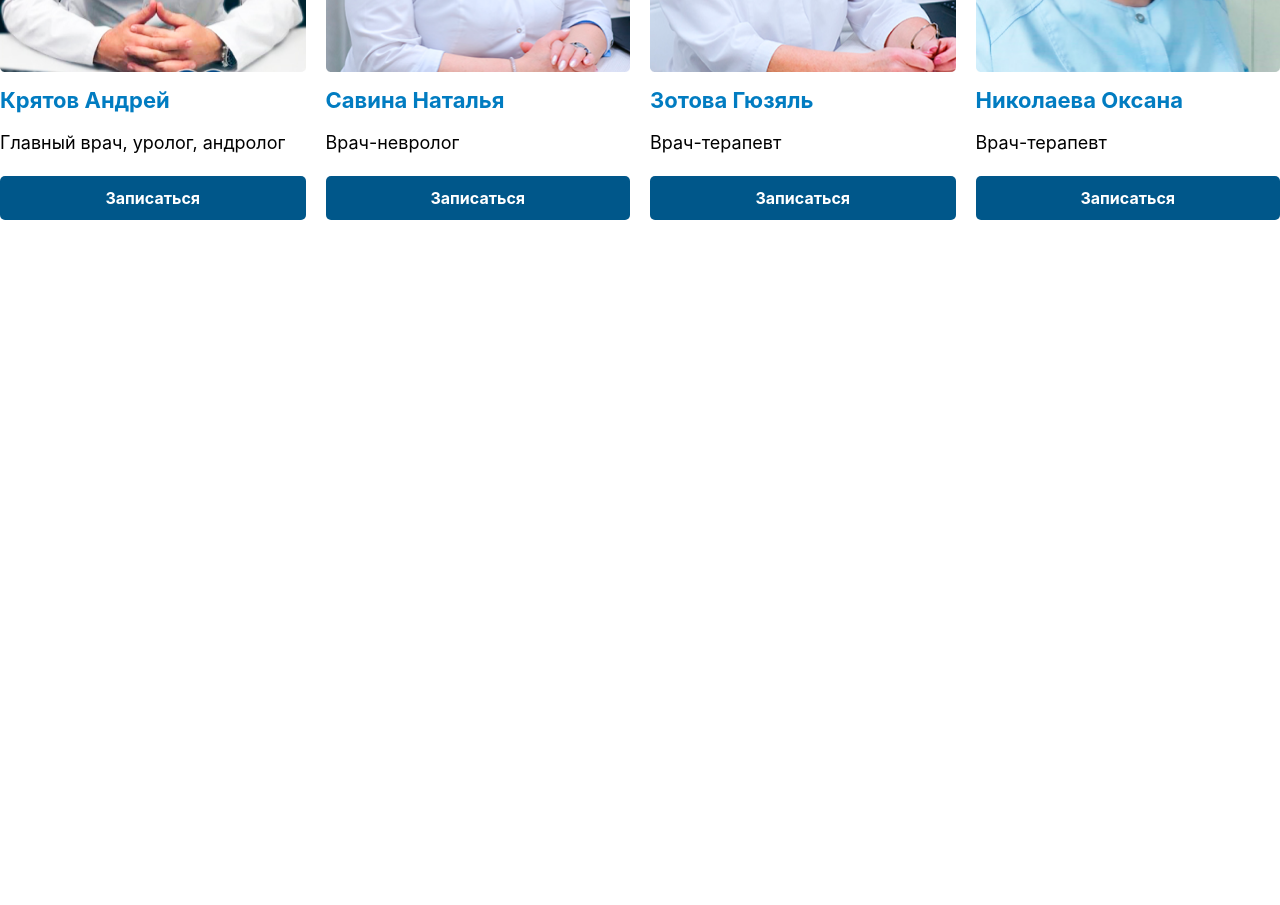
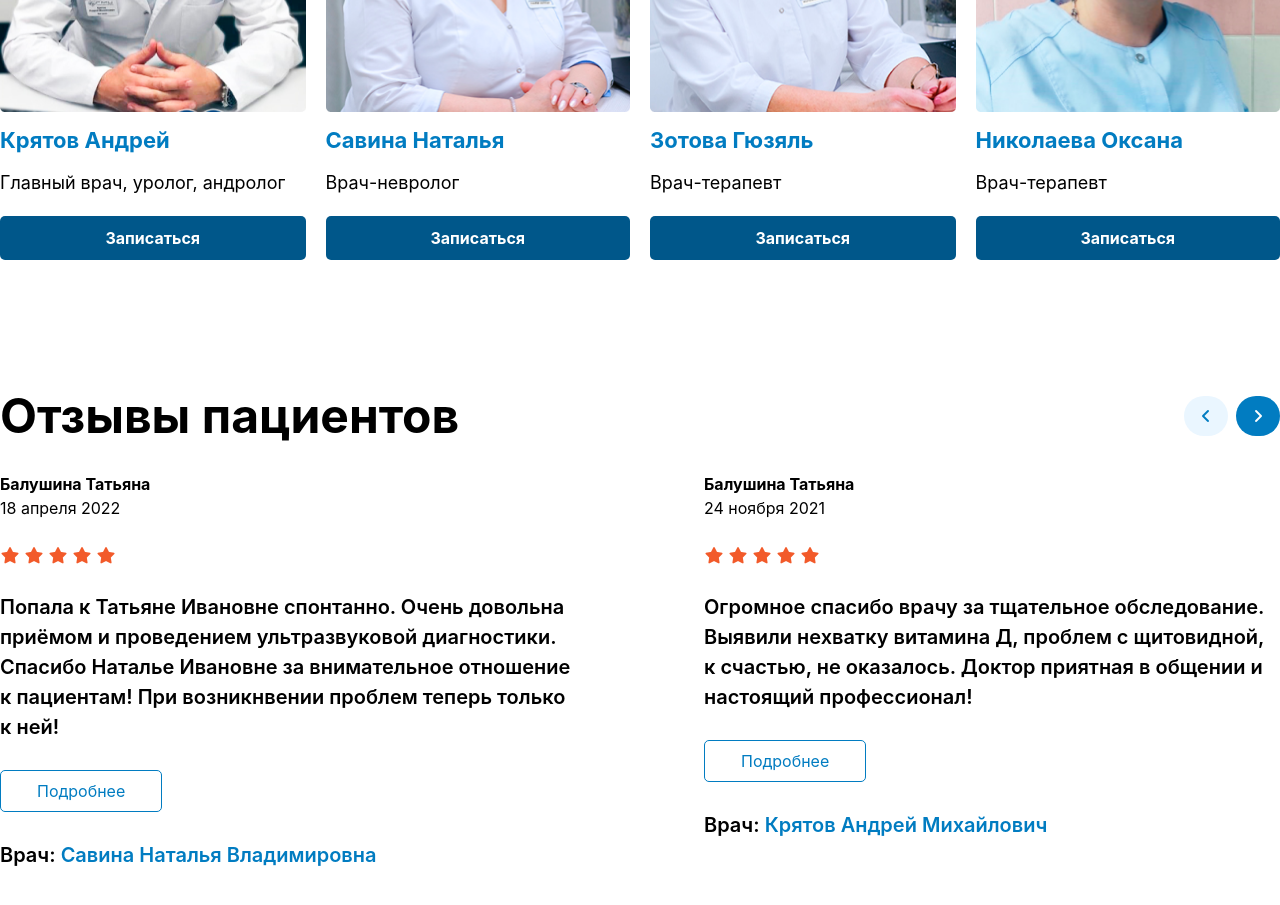
Before and after one commit to hakimovasharifa10-boop/Project4, a website: page src/page4/index.html in a window 1280 px wide. Shown: the part 2908-3813 px from the top of the page. Before the commit the page ends 3208 px from the top, so only its background shows below. Drawn offline with nearby package versions, Linux system fonts and the light colour scheme; files that its build step writes are made by us from their sources.

Commit message:
add fourth-section page4

```diff
--- a/src/page4/index.html
+++ b/src/page4/index.html
@@ -168,7 +168,7 @@
         </div>
     </section>
 
-    <section class="section-3 max-w-350 m-auto my-20 px-4 lg:px-0 ">
+    <section class="section-3 max-w-350 m-auto my-30 px-4 lg:px-0 ">
      <div class="flex lg:flex-row gap-5 lg:gap-0 flex-col justify-between lg:items-center">
        <h2 class="text-[35px] font-bold  lg:text-[48px]">Врачи</h2>
        <div class="flex items-center gap-2">
@@ -210,6 +210,57 @@
 
      </div>
     </section>
+
+    <section class="section-4 max-w-350 m-auto my-30 px-4 lg:px-0 ">
+ <div class="flex lg:flex-row gap-5 pb-5 lg:gap-0 flex-col justify-between lg:items-center">
+       <h2 class="text-[35px] font-bold  lg:text-[48px]">Отзывы пациентов</h2>
+       <div class="flex items-center gap-2">
+           <button class="text-[#017CC1] rounded-full px-3 py-2 bg-[#EAF6FF]">
+            <i class="fa-solid fa-angle-left"></i>
+        </button>
+           <button class="text-white rounded-full px-3 py-2 bg-[#017CC1]">
+            <i class="fa-solid fa-angle-right"></i>
+        </button>
+       </div>
+     </div>
+     <div class="flex justify-between">
+        <div class="lg:w-[45%]">
+          <div>
+            <p class="font-bold">Балушина Татьяна</p>
+            <p>18 апреля 2022</p>
+          </div>
+          <div class="flex items-center gap-1 my-7 text-[#F25A2A]">
+            <i class="fa-solid fa-star"></i>
+            <i class="fa-solid fa-star"></i>
+            <i class="fa-solid fa-star"></i>
+            <i class="fa-solid fa-star"></i>
+            <i class="fa-solid fa-star"></i>
+        </div>
+        <p class="lg:text-[20px] font-semibold">Попала к Татьяне Ивановне спонтанно. Очень довольна приёмом и проведением ультразвуковой диагностики. Спасибо Наталье Ивановне за внимательное отношение к пациентам! При возникнвении проблем теперь только к ней!</p>
+            <button class="text-[#017CC1] border border-solid border-[#017CC1] px-9 py-2 rounded-[5px] my-7">Подробнее</button>
+
+         <p class="text-[20px] font-semibold"> Врач: <span class="text-[#017CC1]">Савина Наталья Владимировна</span></p>
+        </div>
+
+        <div class="lg:block hidden lg:w-[45%]">
+          <div>
+            <p class="font-bold">Балушина Татьяна</p>
+            <p>24 ноября 2021</p>
+          </div>
+          <div class="flex items-center gap-1 my-7 text-[#F25A2A]">
+            <i class="fa-solid fa-star"></i>
+            <i class="fa-solid fa-star"></i>
+            <i class="fa-solid fa-star"></i>
+            <i class="fa-solid fa-star"></i>
+            <i class="fa-solid fa-star"></i>
+        </div>
+        <p class="lg:text-[20px] font-semibold">Огромное спасибо врачу за тщательное обследование. Выявили нехватку витамина Д, проблем с щитовидной, к счастью, не оказалось. Доктор приятная в общении и настоящий профессионал!</p>
+            <button class="text-[#017CC1] border border-solid border-[#017CC1] px-9 py-2 rounded-[5px] my-7">Подробнее</button>
+
+         <p class="text-[20px] font-semibold"> Врач: <span class="text-[#017CC1]">Крятов Андрей Михайлович</span></p>
+        </div>
+     </div>
+    </section>
 </body>
 
 </html>
```
